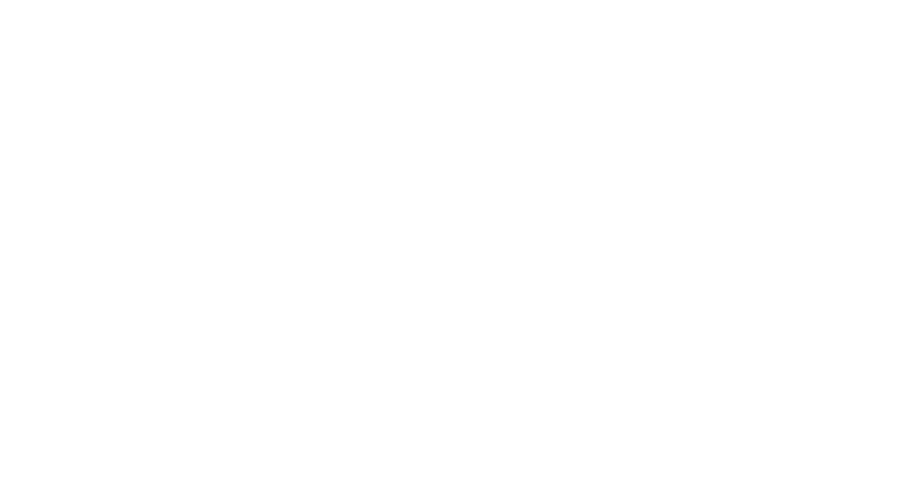
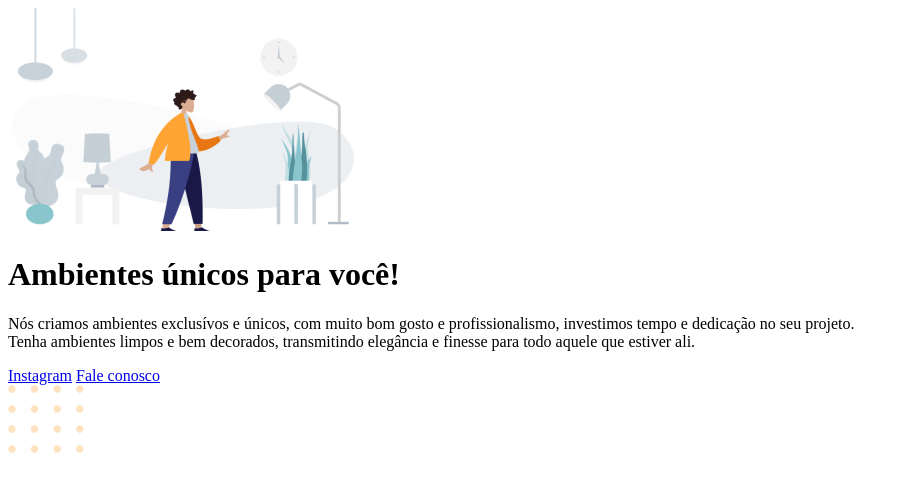
Before and after one commit to marcos-v-lisboa/moveis-customizados, a plain HTML site: page index.html in a window 1280 px wide. Shown: the whole page, without its empty margins (0-909 px from the left). Drawn offline with Linux system fonts and the light colour scheme.

Commit message:
structure HTML

```diff
--- a/index.html
+++ b/index.html
@@ -6,6 +6,20 @@
   <title>Móveis Customozados</title>
 </head>
 <body>
+  <div id="hero">
+    <img src="/images/img.jpg" alt="pessoa com camisa laranja em uma sala com móveis">
+    <h1>Ambientes únicos para você!</h1>
+    <p>Nós criamos ambientes exclusívos e únicos, com muito bom gosto e profissionalismo, investimos tempo e dedicação no seu projeto.
+      <br>
+      Tenha ambientes limpos e bem decorados, transmitindo elegância  e finesse para todo aquele que estiver ali.</p>
+  </div>
+
+  <div id="footer">
+    <a href="#">Instagram</a>
+    <a href="mailto:">Fale conosco</a>
+  </div>
+
+  <img src="/images/balls.svg" alt="bolinhas laranjas no canto inferior direito">
 
 </body>
 </html>
```
Also changed, not shown: images/balls.svg (added), images/img.jpg (added), 1 other file.
